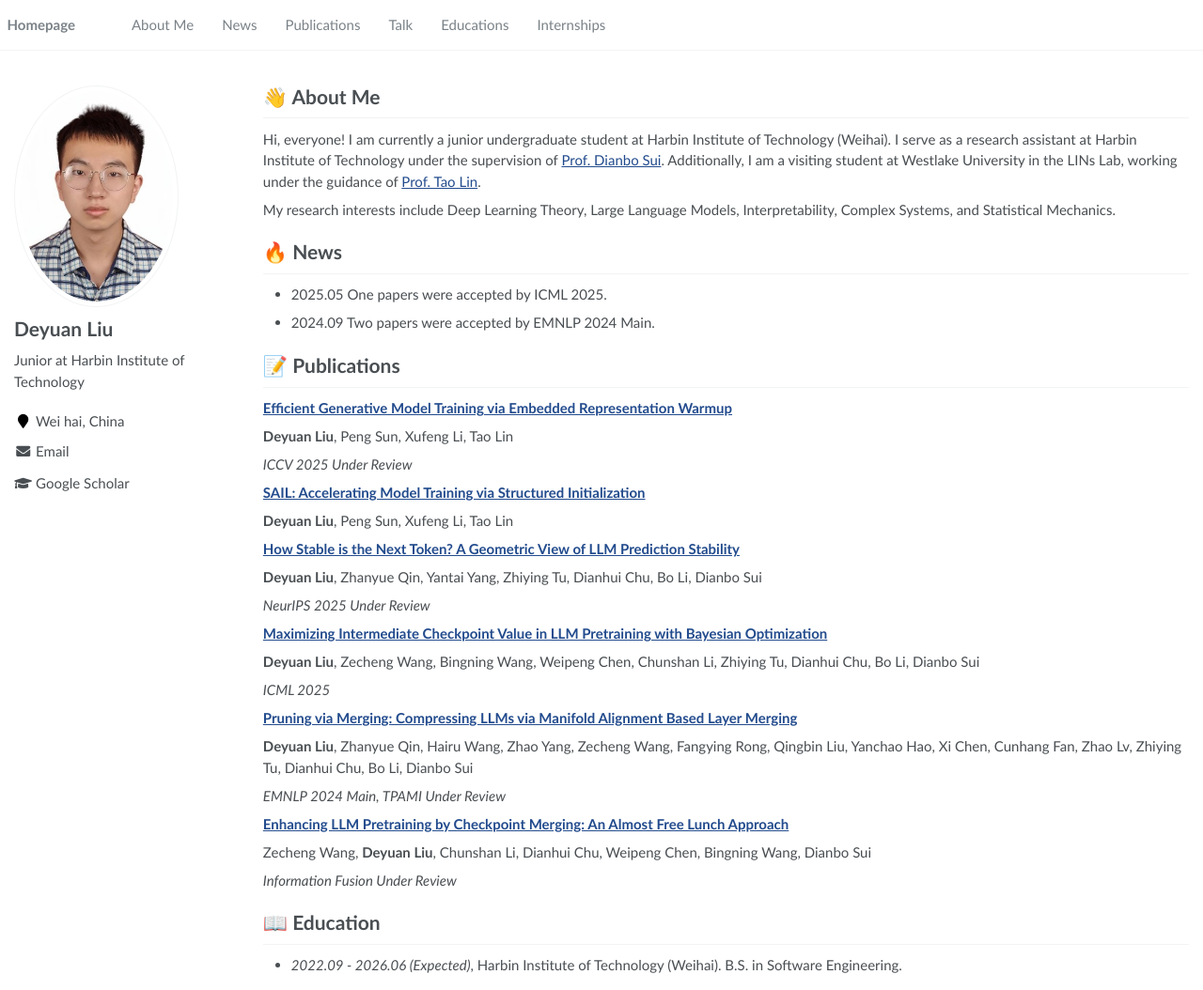
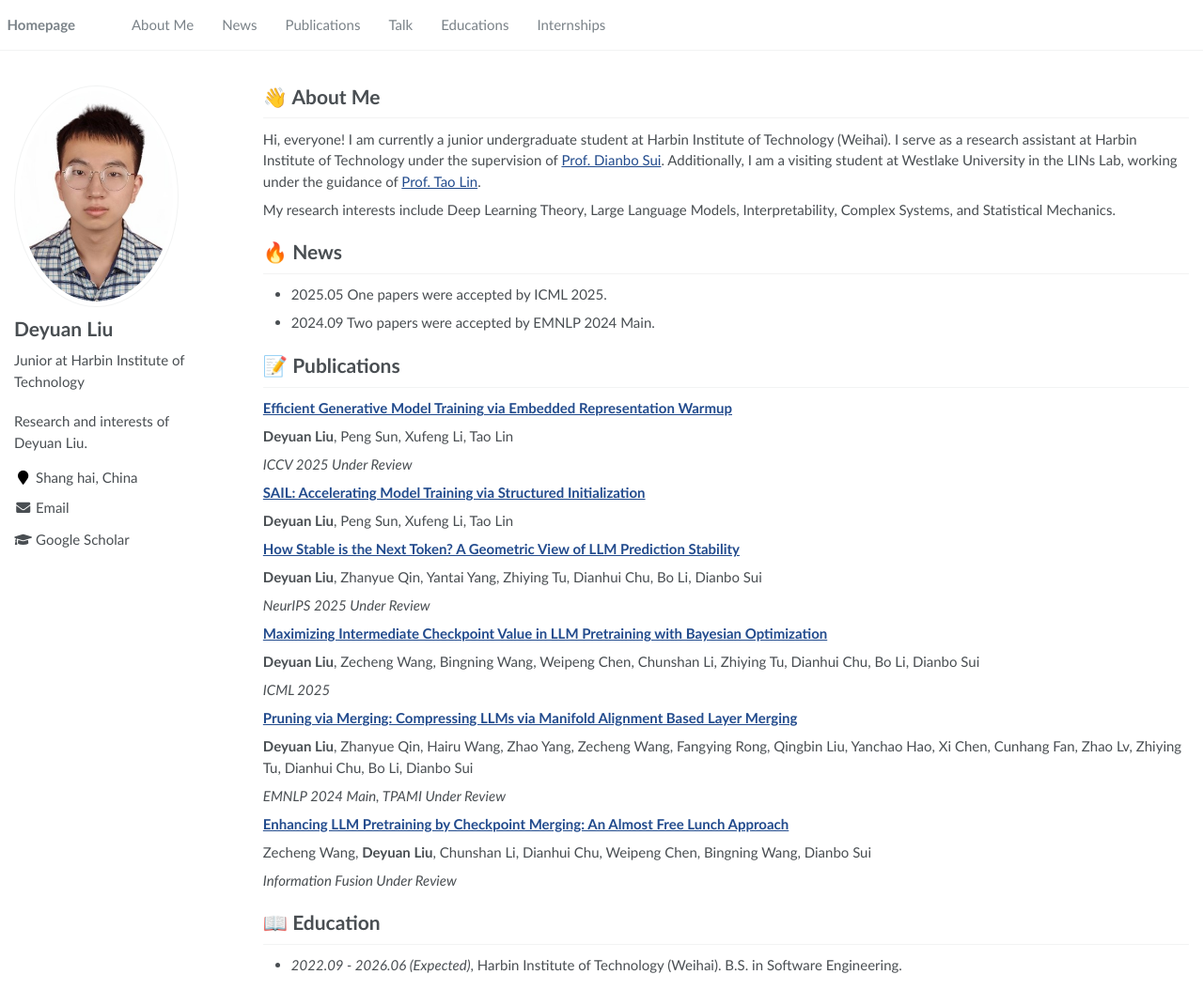
Before and after one commit to hrwang00/HairuWang.github.io, a Jekyll site: the page built from _pages/about.md, in a window 1280 px wide and 1054 px high. Shown: the whole window at 94% size. Built offline with Jekyll 4.4.1, drawn with Linux system fonts in a browser that asks for light colours.

Commit message:
Update _config.yml

```diff
--- a/_config.yml
+++ b/_config.yml
@@ -7,7 +7,7 @@
 
 # Site Settings
 title                    : "Deyuan's Homepage"
-description              : #"N/A"
+description              : "Research and interests of Deyuan Liu."
 repository               : "SempraETY/DeyuanLiu.github.io"
 google_scholar_stats_use_cdn : true
 
@@ -24,7 +24,7 @@ author:
   name             : "Deyuan Liu"
   avatar           : "images/deyuanliu.jpg"
   bio              : "Junior at Harbin Institute of Technology"
-  location         : "Wei hai, China"
+  location         : "Shang hai, China"
   employer         :
   pubmed           :
   googlescholar    : "https://scholar.google.ch/citations?user=uBND4ecAAAAJ&hl=en"
```
